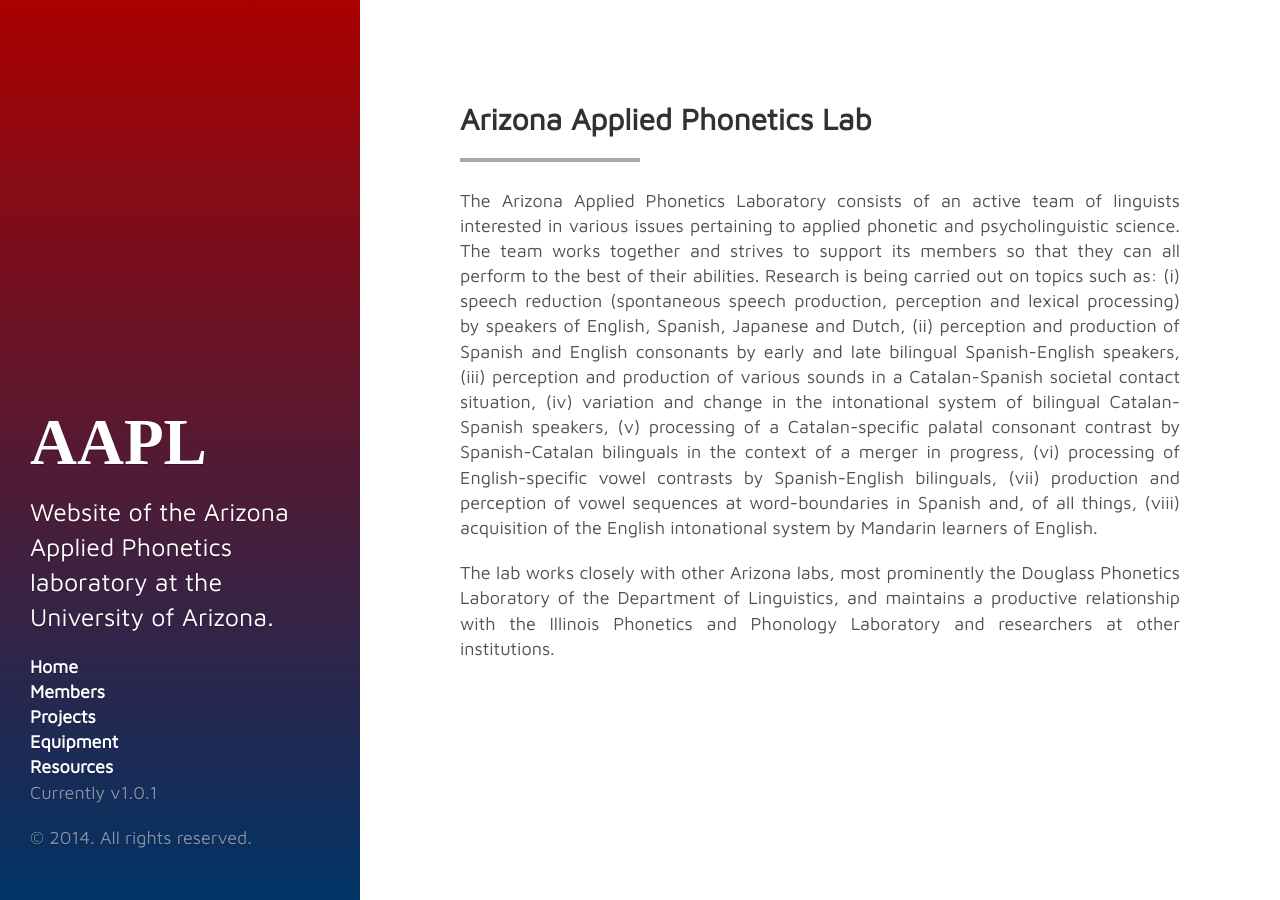
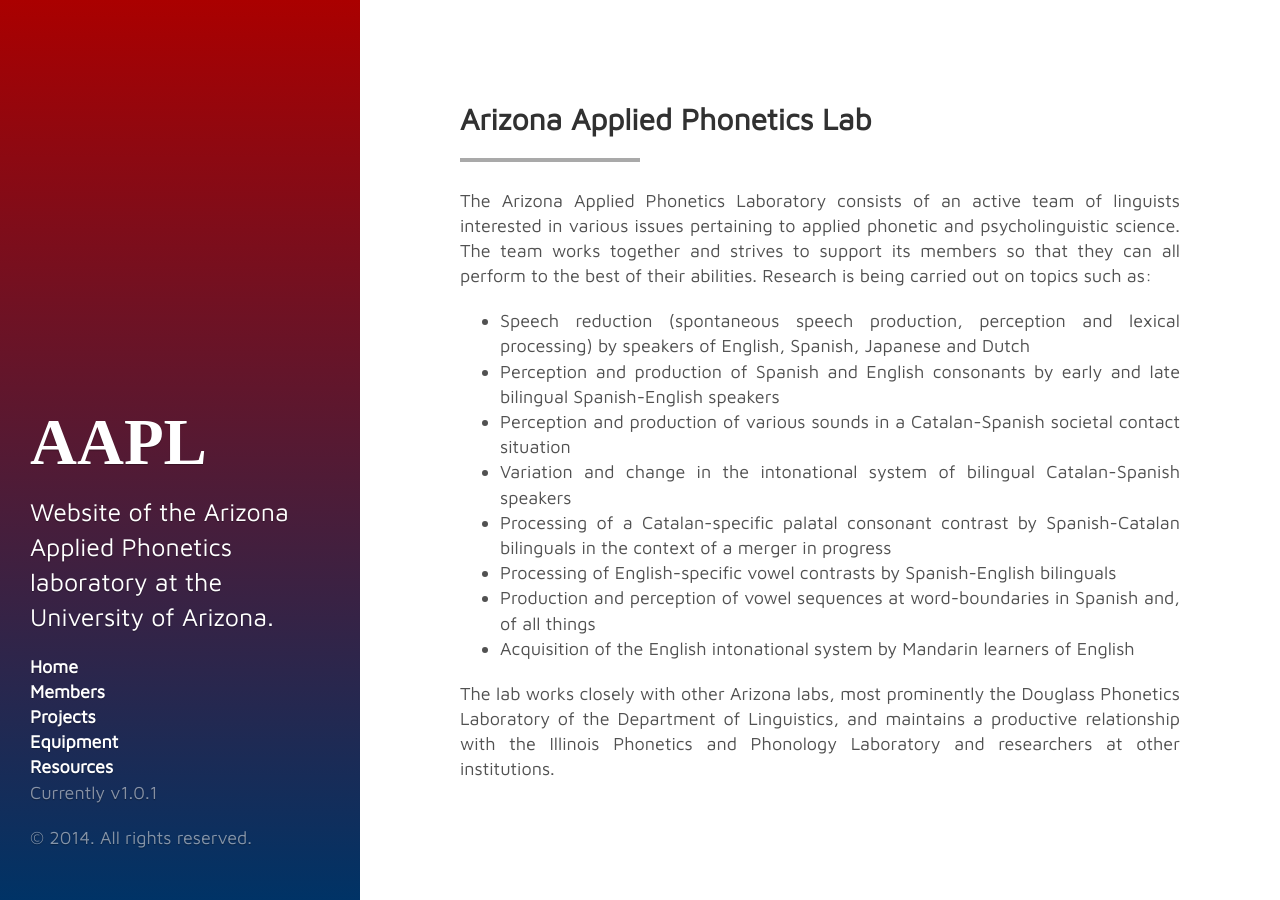
Before and after one commit to aaplab1/aaplab1.github.io, a Jekyll site: the page built from index.html, in a window 1280 px wide. Built offline with Jekyll 4.4.1, drawn with Linux system fonts in a browser that asks for light colours; Markdown is read by kramdown in place of the engine named in the settings; the list of posts is cut into pages by our own code.

Commit message:
added item list

```diff
--- a/index.html
+++ b/index.html
@@ -8,7 +8,17 @@
 <section id="introduction">
   <h2 class="header-divider">Arizona Applied Phonetics Lab</h2>
   <p>
-    The Arizona Applied Phonetics Laboratory consists of an active team of linguists interested in various issues pertaining to applied phonetic and psycholinguistic science. The team works together and strives to support its members so that they can all perform to the best of their abilities. Research is being carried out on topics such as: (i) speech reduction (spontaneous speech production, perception and lexical processing) by speakers of English, Spanish, Japanese and Dutch, (ii) perception and production of Spanish and English consonants by early and late bilingual Spanish-English speakers, (iii) perception and production of various sounds in a Catalan-Spanish societal contact situation, (iv) variation and change in the intonational system of bilingual Catalan-Spanish speakers, (v) processing of a Catalan-specific palatal consonant contrast by Spanish-Catalan bilinguals in the context of a merger in progress, (vi) processing of English-specific vowel contrasts by Spanish-English bilinguals, (vii) production and perception of vowel sequences at word-boundaries in Spanish and, of all things, (viii) acquisition of the English intonational system by Mandarin learners of English.
+    The Arizona Applied Phonetics Laboratory consists of an active team of linguists interested in various issues pertaining to applied phonetic and psycholinguistic science. The team works together and strives to support its members so that they can all perform to the best of their abilities. Research is being carried out on topics such as:
+    <ul>
+    	<li>Speech reduction (spontaneous speech production, perception and lexical processing) by speakers of English, Spanish, Japanese and Dutch</li>
+	    <li>Perception and production of Spanish and English consonants by early and late bilingual Spanish-English speakers</li>
+    	<li>Perception and production of various sounds in a Catalan-Spanish societal contact situation</li>
+    	<li>Variation and change in the intonational system of bilingual Catalan-Spanish speakers</li>
+    	<li>Processing of a Catalan-specific palatal consonant contrast by Spanish-Catalan bilinguals in the context of a merger in progress</li>
+    	<li>Processing of English-specific vowel contrasts by Spanish-English bilinguals</li>
+    	<li>Production and perception of vowel sequences at word-boundaries in Spanish and, of all things</li>
+    	<li>Acquisition of the English intonational system by Mandarin learners of English</li>
+    </ul>
   </p>
   <p>
   	The lab works closely with other Arizona labs, most prominently the Douglass Phonetics Laboratory of the Department of Linguistics, and maintains a productive relationship with the Illinois Phonetics and Phonology Laboratory and researchers at other institutions.
```
